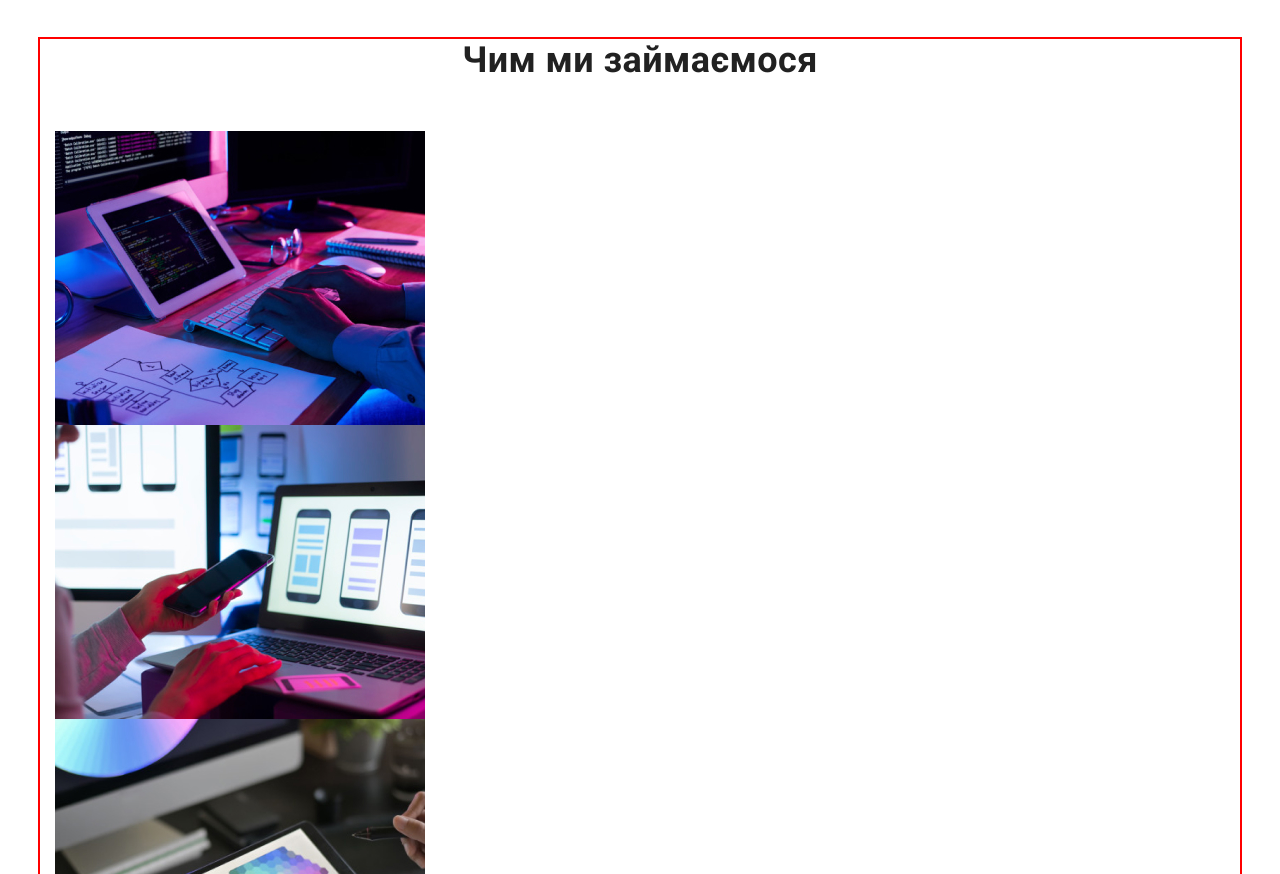
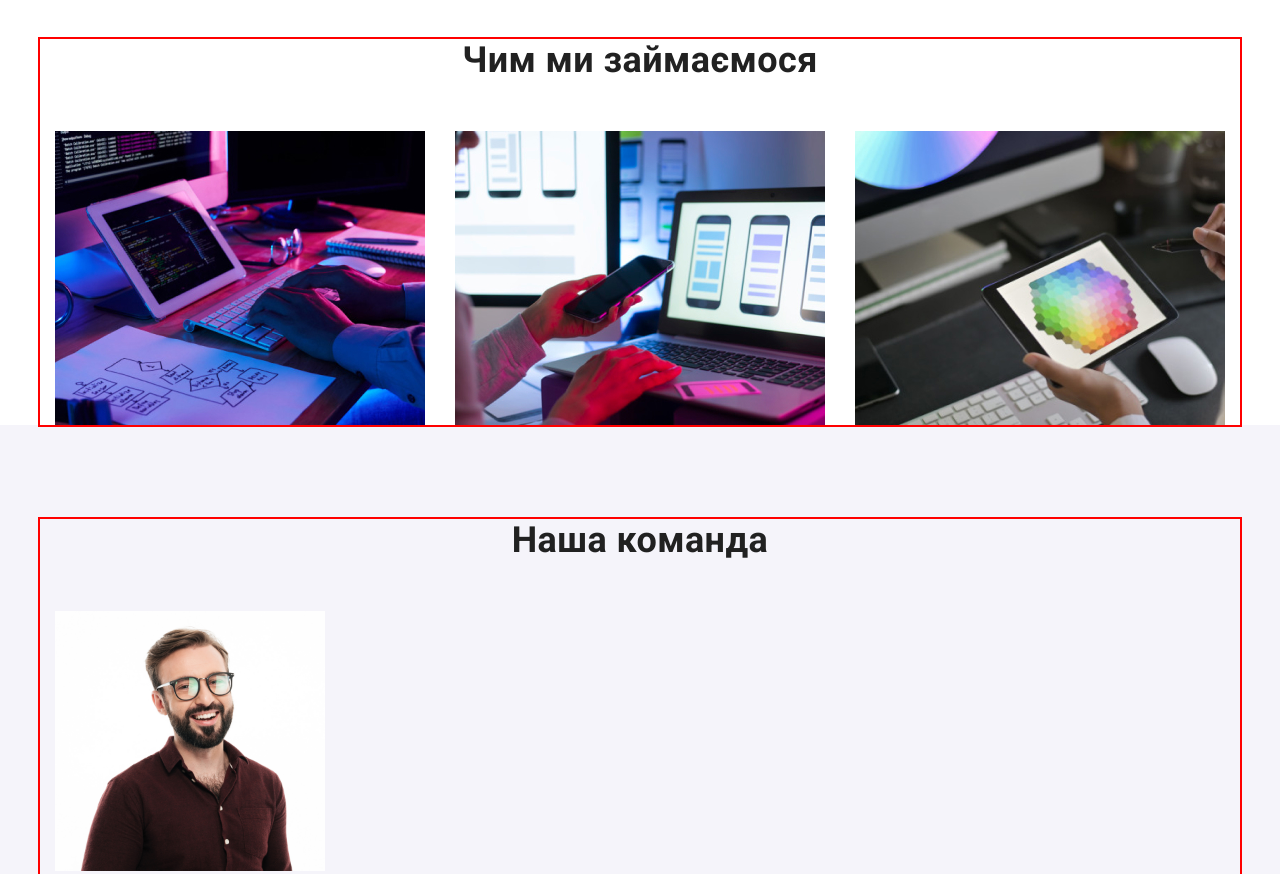
Before and after one commit to Marlen13/goit-markup-hw-03, a plain HTML site: page index.html in a window 1280 px wide. Shown: the part 960-1834 px from the top of the page. Drawn offline with nearby package versions, Linux system fonts and the light colour scheme.

Commit message:
update job
flex

```diff
--- a/css/style.css
+++ b/css/style.css
@@ -228,6 +228,10 @@ h1, h2, h3, h4, h5, h6, p {
     display:block;
 }
 
+.job-list {
+    display:flex;
+    gap: 30px;
+}
 /*section team*/
 .team {
     padding-top: 94px;
--- a/index.html
+++ b/index.html
@@ -67,7 +67,7 @@
         <section class="job">
             <div class="container">
             <h2 class="job-title">Чим ми займаємося</h2>
-            <ul class="list">
+            <ul class="job-list list">
                 <li>
                 <img class="job-img" src="./images/code.jpeg" alt="code" width="370">
                 </li>
```
